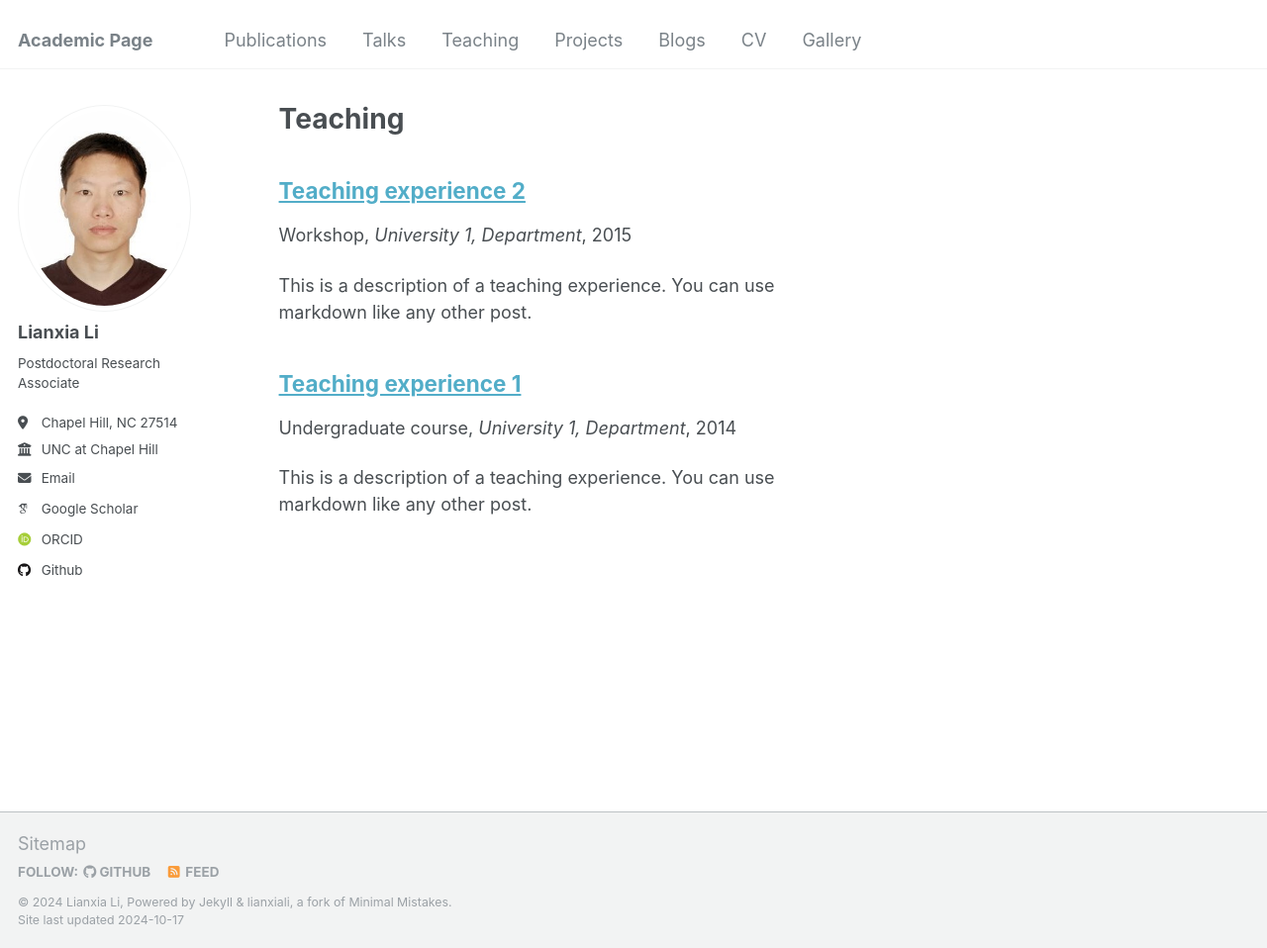
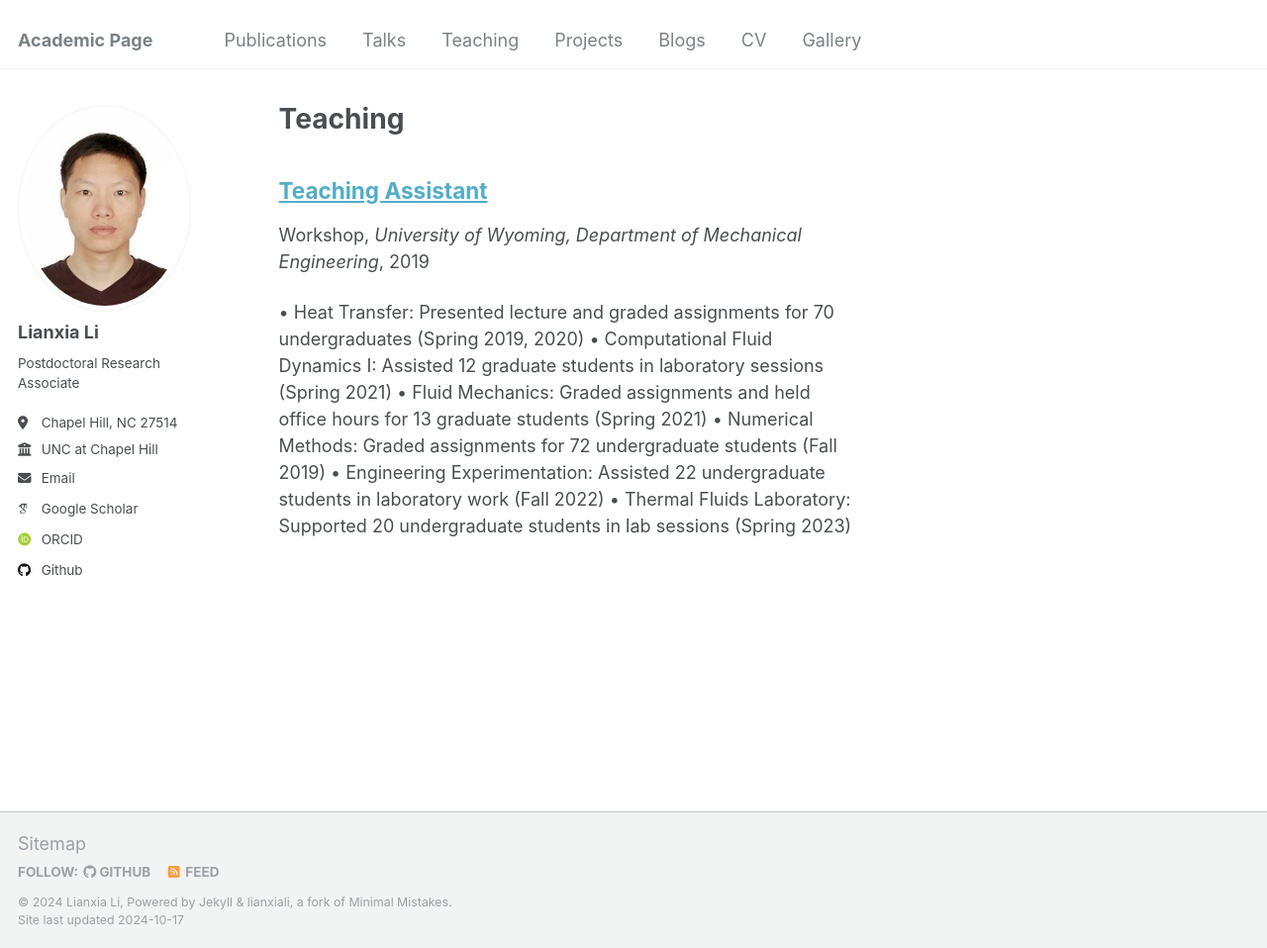
Before and after one commit to Lianxiali/lianxiali-github.io, a Jekyll site: the page built from _pages/teaching.html, in a window 1280 px wide and 958 px high. Shown: the whole window at 99% size. Built offline with Jekyll 4.4.1, drawn with Linux system fonts in a browser that asks for light colours; some web fonts are replaced; a file with an impossible date is left out.

Commit message:
add teaching experience

```diff
--- a/_teaching/2014-spring-teaching-1.md
+++ b/_teaching/2014-spring-teaching-1.md
@@ -3,12 +3,18 @@
 collection: teaching
 type: "Undergraduate course"
 permalink: /teaching/2014-spring-teaching-1
-venue: "University 1, Department"
-date: 2014-01-01
-location: "City, Country"
+venue: "Sichuan University, College of Water Resource & Hydropower"
+date: 2007-2017
+location: "Chengdu, China"
 ---
 
-This is a description of a teaching experience. You can use markdown like any other post.
+• Fluid Mechanics: Designed and delivered lectures for graduate students (Fall 2007, 2008, 2009,
+2016)
+• Computational Fluid Dynamics: Developed and taught graduate-level courses (Spring 2007, 2008,
+2009, 2011, 2012, 2017)
+• Hydraulics: Instructed 60 undergraduate students (Fall 2014, 2016, 2017)
+• Groundwater: Designed and introduced a new course for 40 undergraduate students (Fall 2010,
+2011)
 
 Heading 1
 ======
--- a/_teaching/2015-spring-teaching-2.md
+++ b/_teaching/2015-spring-teaching-2.md
@@ -1,14 +1,19 @@
 ---
-title: "Teaching experience 2"
+title: "Teaching Assistant"
 collection: teaching
 type: "Workshop"
 permalink: /teaching/2015-spring-teaching-1
-venue: "University 1, Department"
-date: 2015-01-01
-location: "City, Country"
+venue: "University of Wyoming, Department of Mechanical Engineering"
+date: 2019-203
+location: "Laramie, WY, USA"
 ---
 
-This is a description of a teaching experience. You can use markdown like any other post.
+• Heat Transfer: Presented lecture and graded assignments for 70 undergraduates (Spring 2019, 2020)
+• Computational Fluid Dynamics I: Assisted 12 graduate students in laboratory sessions (Spring 2021)
+• Fluid Mechanics: Graded assignments and held office hours for 13 graduate students (Spring 2021)
+• Numerical Methods: Graded assignments for 72 undergraduate students (Fall 2019)
+• Engineering Experimentation: Assisted 22 undergraduate students in laboratory work (Fall 2022)
+• Thermal Fluids Laboratory: Supported 20 undergraduate students in lab sessions (Spring 2023)
 
 Heading 1
 ======
```
